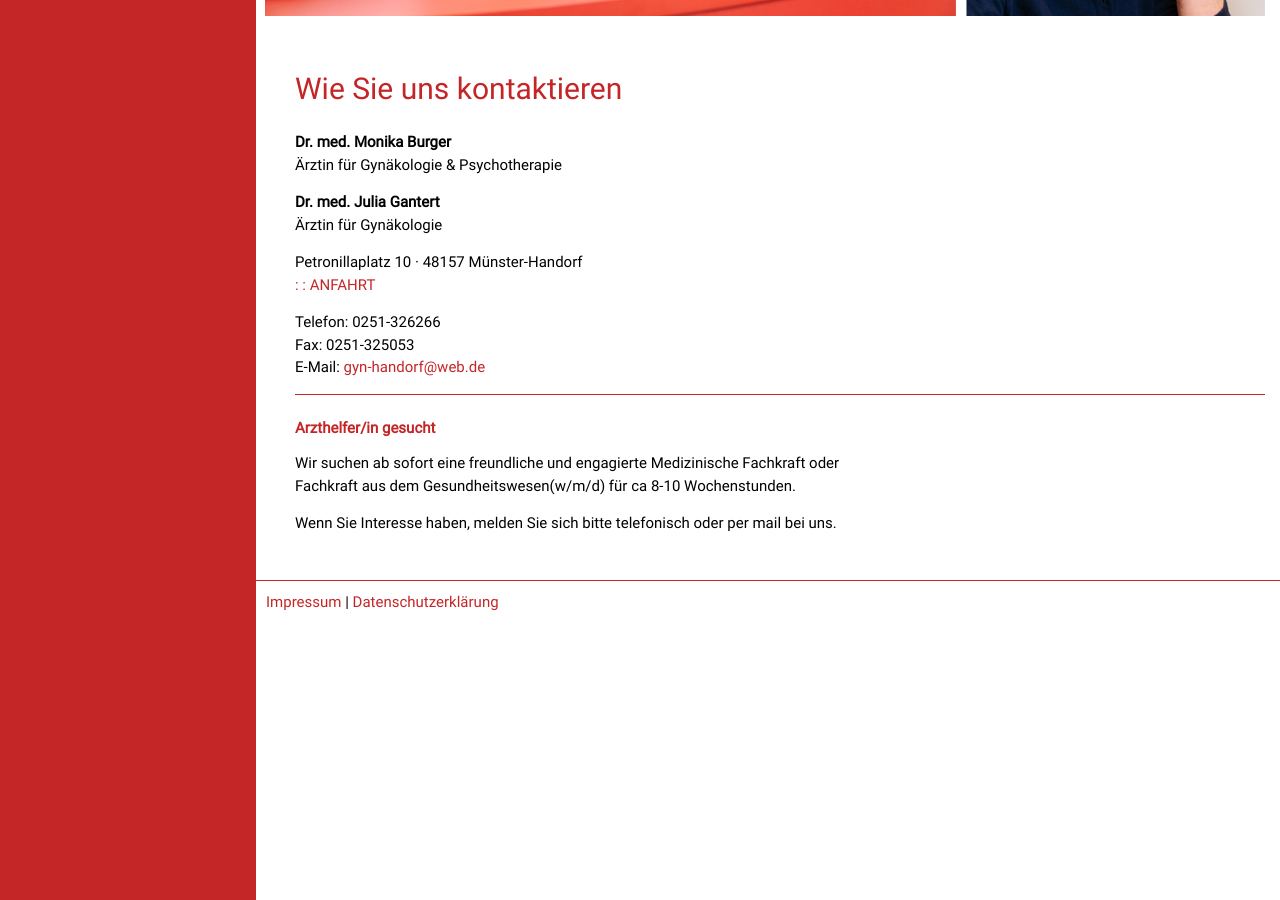
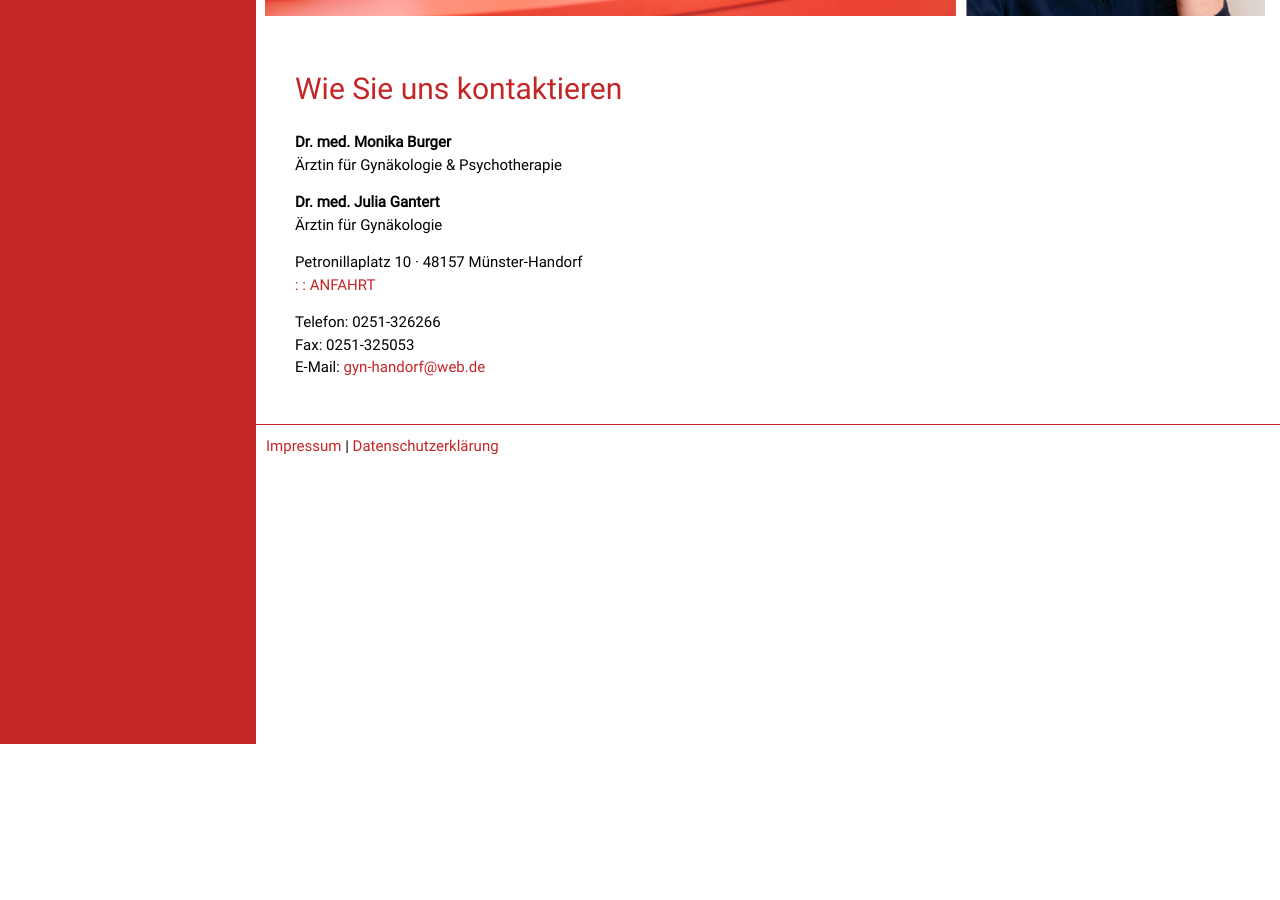
Before and after one commit to drmonikaburger/drmonikaburger.github.com, a Jekyll site: the page built from kontakt.html, in a window 1280 px wide and 900 px high, scrolled down 641 px. Built offline with Jekyll 4.4.1, drawn with Linux system fonts in a browser that asks for light colours; after the commit the page ends 1385 px from its top, so only the background shows below that.

Commit message:
arzthelferin gefunden

```diff
--- a/kontakt.html
+++ b/kontakt.html
@@ -27,11 +27,3 @@ key: "kontakt"
     E-Mail: <a class="as-inline email" href="mailto:gyn-handorf@web.de">gyn-handorf@web.de</a>
   </p>
 </div>
-
-<hr />
-
-<h2>Arzthelfer/in gesucht</h2>
-
-<p>Wir suchen ab sofort eine freundliche und engagierte Medizinische Fachkraft oder Fachkraft aus dem Gesundheitswesen(w/m/d) für ca 8-10 Wochenstunden.</p>
-
-<p>Wenn Sie Interesse haben, melden Sie sich bitte telefonisch oder per mail bei uns.</p>
```
Also changed, not shown: team.html (+0 -8 lines).
